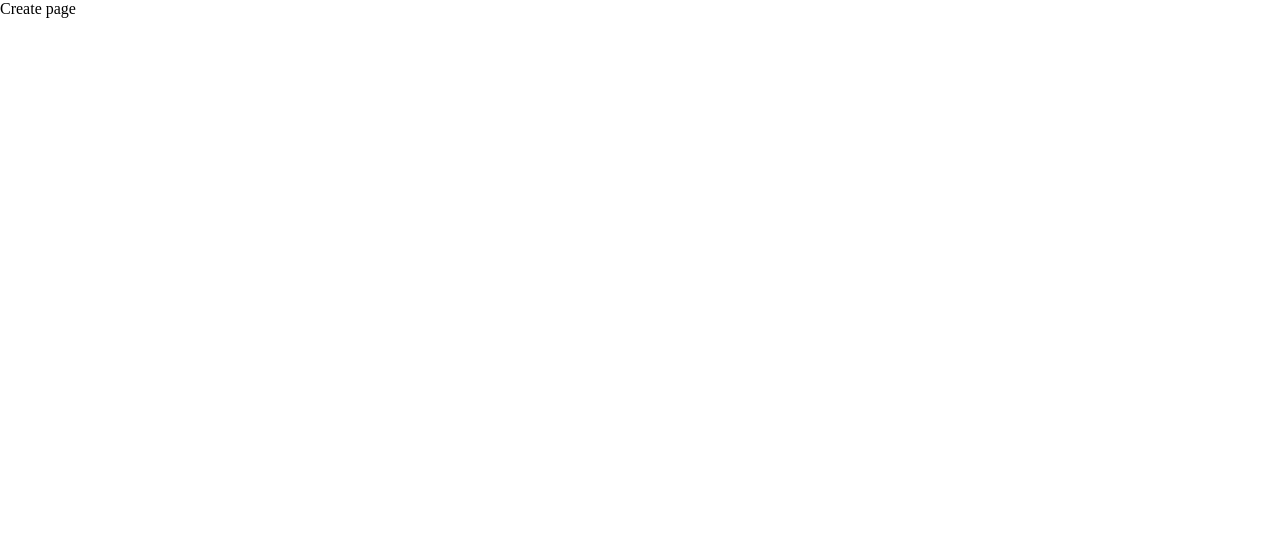
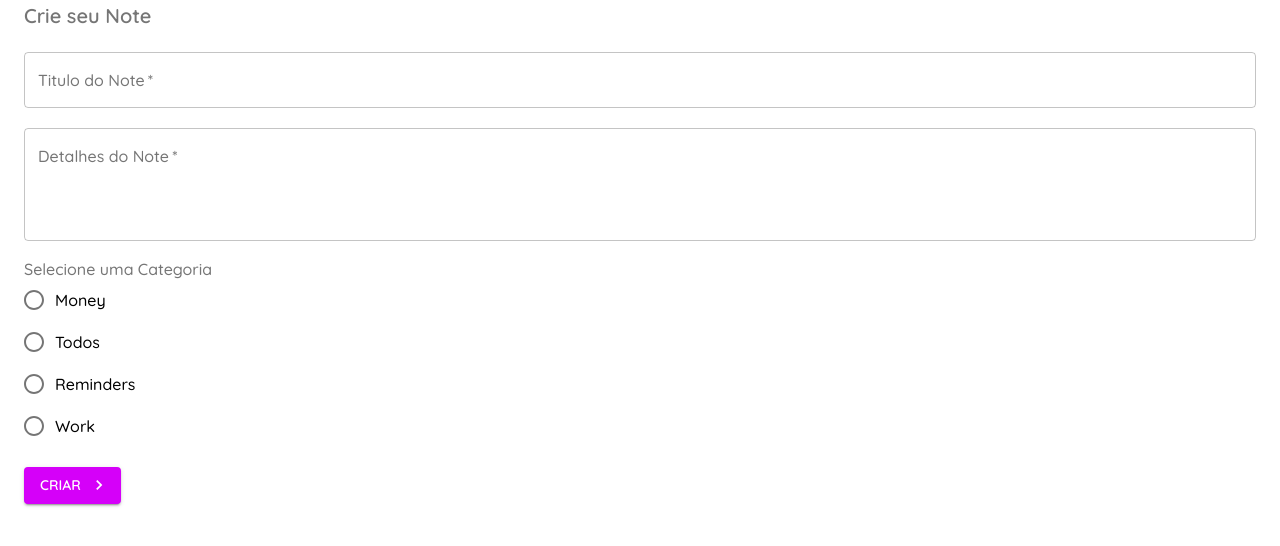
Before and after one commit to DanielEgiidio/my-notes, a React (Create React App) app: page /create in a window 1280 px wide. Shown: the top 546 px of the page. Built offline with nearby package versions, Linux system fonts and the light colour scheme.

Commit message:
implementação da pagina Create Notes e Json Server

```diff
--- /dev/null
+++ b/data/db.json
@@ -0,0 +1,28 @@
+{
+  "notes": [
+    {
+      "title": "Aniversario de josé",
+      "details": "Lorem Ipsum is simply dummy text of the printing and typesetting industry. Lorem Ipsum has been the industry's standard dummy text ever since the 1500s, when an unknown printer took a galley of type and scrambled it to make a type specimen book.",
+      "category": "reminders",
+      "id": 1
+    },
+    {
+      "title": "Completar meu treinamento",
+      "details": "Lorem Ipsum is simply dummy text of the printing and typesetting industry. Lorem Ipsum has been the industry's standard dummy text ever since the 1500s, when an unknown printer took.",
+      "category": "work",
+      "id": 2
+    },
+    {
+      "title": "Pedir uma Pizza!",
+      "details": "Lorem Ipsum is simply dummy text of the printing and typesetting industry. Lorem Ipsum has been the industry's standard dummy text ever since the 1500s, when an unknown printer took a galley of type and scrambled it to make a type specimen book.\nLorem Ipsum is simply dummy text of the printing and typesetting industry. Lorem Ipsum has been the industry's standard dummy text ever since the 1500s, when an unknown printer took a galley of type and scrambled it to make a type specimen book.",
+      "category": "todos",
+      "id": 3
+    },
+    {
+      "title": "teste",
+      "details": "teste",
+      "category": "todos",
+      "id": 4
+    }
+  ]
+}
--- a/package.json
+++ b/package.json
@@ -4,6 +4,7 @@
   "private": true,
   "dependencies": {
     "@material-ui/core": "^4.12.3",
+    "@material-ui/icons": "^4.11.2",
     "@mui/material": "^5.0.2",
     "@testing-library/jest-dom": "^5.11.9",
     "@testing-library/react": "^11.2.5",
--- a/src/App.js
+++ b/src/App.js
@@ -1,9 +1,30 @@
-import { BrowserRouter as Router, Switch, Route } from 'react-router-dom'
-import Notes from './pages/Notes'
-import Create from './pages/Create'
+import { BrowserRouter as Router, Switch, Route } from 'react-router-dom';
+import Notes from './pages/Notes';
+import Create from './pages/Create';
+import { createMuiTheme, ThemeProvider } from '@material-ui/core';
+import { purple } from '@material-ui/core/colors';
+
+
+const theme = createMuiTheme ({
+  palette: {
+    primary: {
+      main:'#fefefe',
+    },
+    secondary: purple,
+  },
+  typography: {
+    fontFamily: 'Quicksand',
+    fontWeightLight: 400,
+    fontWeightRegular: 500,
+    fontWeightMedium: 600,
+    fontWeightBold: 700,
+  }
+
+})
 
 function App() {
   return (
+    <ThemeProvider theme={theme} >
       <Router>
         <Switch>
           <Route exact path="/">
@@ -14,6 +35,7 @@ function App() {
           </Route>
         </Switch>
       </Router>
+    </ThemeProvider>
   );
 }
 
--- a/src/index.css
+++ b/src/index.css
@@ -1,3 +1,5 @@
+@import url('https://fonts.googleapis.com/css2?family=Quicksand:wght@300;400;500;600;700&display=swap');
+
 body {
   margin: 0;
   -webkit-font-smoothing: antialiased;
--- a/src/pages/Create.js
+++ b/src/pages/Create.js
@@ -1,9 +1,113 @@
-import React from 'react'
+import React, { useState } from 'react';
+import Typography from '@material-ui/core/Typography';
+import Button from '@material-ui/core/Button';
+import Container from '@material-ui/core/Container';
+import KeyboardArrowRightIcon from '@material-ui/icons/KeyboardArrowRight';
+import { FormControlLabel, makeStyles } from '@material-ui/core';
+import TextField from '@material-ui/core/TextField';
+import Radio from '@material-ui/core/Radio';
+import RadioGroup from '@material-ui/core/RadioGroup';
+import FormControl from '@material-ui/core/FormControl';
+import FormLabel from '@material-ui/core/FormLabel';
+import { useHistory } from 'react-router';
+
+
+const useStyles = makeStyles({
+  field: {
+    marginTop: 20,
+    marginBottom: 20,
+    display:'block',
+  }
+})
 
 export default function Create() {
+
+  const classes = useStyles();
+  const history = useHistory();
+  const [title, setTitle] = useState('');
+  const [details, setDetails] = useState('');
+  const [titleError, setTitleError] = useState(false);
+  const [detailsError, setDetailsError] = useState(false);
+  const [category, setCategory] = useState('todos');
+
+  const handleSubmit = (e) => {
+    e.preventDefault();
+    setTitleError(false);
+    setDetailsError(false);
+
+    if( title === '') {
+      setTitleError(true)
+    }
+    if( details === '') {
+      setDetailsError(true)
+    }
+
+    if(title && details) {
+      fetch('http://localhost:3000/notes', {
+        method: 'POST',
+        headers: { 'Content-Type': 'application/json'},
+        body: JSON.stringify({ title, details,category })
+      }).then(()=> history.push('/'))
+    }
+  }
+
   return (
-    <div>
-      Create page
-    </div>
-  )
+    <Container>
+      <Typography
+        className={classes.title}
+        variant="h6"
+        component ="h2"
+        color="textSecondary"
+        gutterBottom
+      >
+         Crie seu Note
+      </Typography>
+
+      <form noValidate autoComplete="off" onSubmit={handleSubmit} >
+        <TextField
+          onChange={(e)=> setTitle(e.target.value)}
+          className={classes.field}
+          label ="Titulo do Note"
+          variant = "outlined"
+          color="secondary"
+          fullWidth
+          required
+          error={titleError}
+        />
+        <TextField
+          onChange={(e)=> setDetails(e.target.value)}
+          className={classes.field}
+          label ="Detalhes do Note"
+          variant = "outlined"
+          color="secondary"
+          multiline
+          rows={4}
+          fullWidth
+          required
+          error={detailsError}
+        />
+
+        <FormControl className={classes.field} >
+          <FormLabel>Selecione uma Categoria</FormLabel>
+          <RadioGroup value={category} onChange={(e) => setCategory(e.target.value)} >
+            <FormControlLabel  value="Financeiro" control={<Radio />} label="Money"/>
+            <FormControlLabel  value="A Fazer" control={<Radio />} label="Todos"/>
+            <FormControlLabel  value="Lembretes" control={<Radio />} label="Reminders"/>
+            <FormControlLabel  value="Trabalho" control={<Radio />} label="Work"/>
+          </RadioGroup>
+        </FormControl>
+
+        <Button
+          className={classes.btn}
+          type="submit"
+          color="secondary"
+          variant="contained"
+          endIcon={<KeyboardArrowRightIcon/>}
+        >
+          Criar
+        </Button>
+
+      </form>
+    </Container>
+  );
 }
--- a/src/pages/Notes.js
+++ b/src/pages/Notes.js
@@ -1,9 +1,19 @@
-import React from 'react'
+import React, {useEffect, useState} from 'react';
 
 export default function Notes() {
+  const [notes, setNotes] = useState([])
+
+  useEffect(() => {
+    fetch('http://localhost:3000/notes')
+      .then(res => res.json())
+      .then(data =>setNotes(data))
+  },[])
+
   return (
     <div>
-      Notes page
+      {notes.map(note =>(
+        <p key={note.id}>{note.title}</p>
+      ))}
     </div>
   )
 }
```
Also changed, not shown: 1 other file (tests, documents, lock files or other folders). Lines whose indentation alone changed are shown as unchanged.
